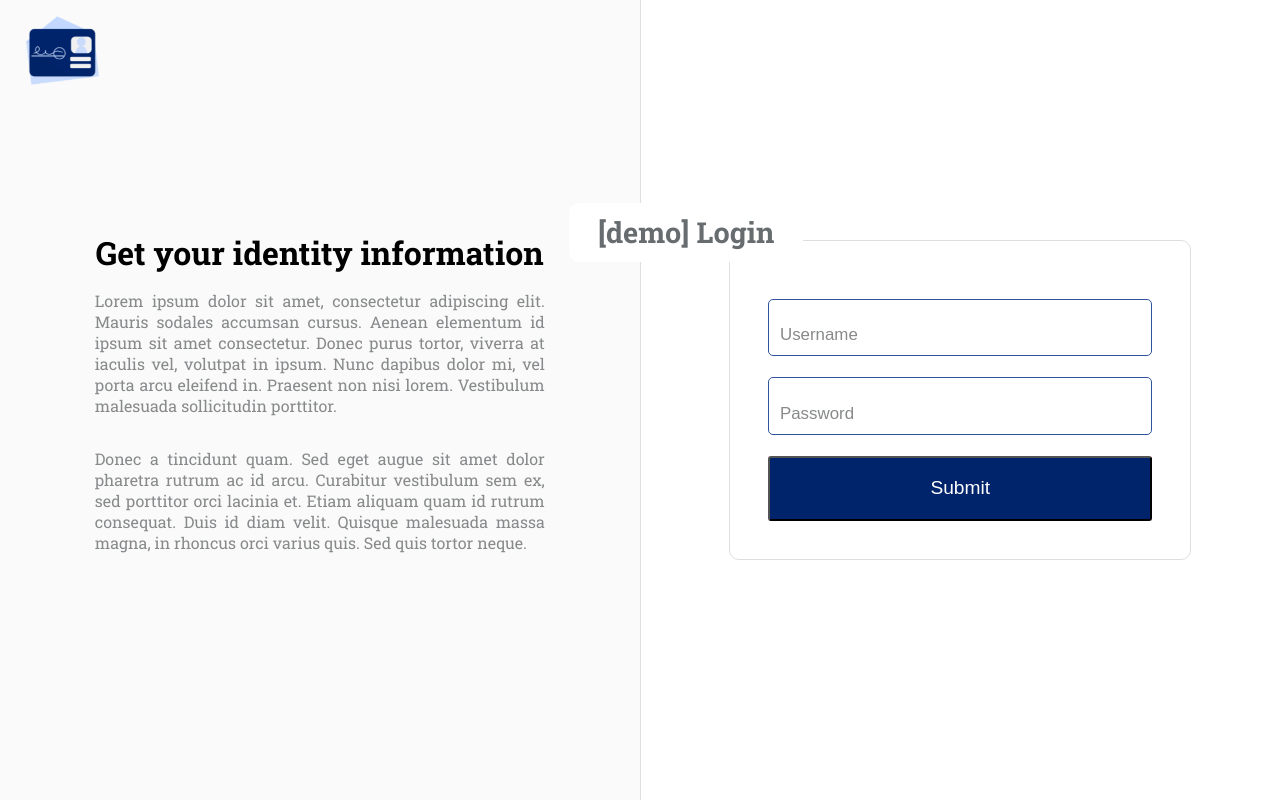
After one commit to sirosfoundation/wwwallet-core, a Node server app: template views/issuance/authorize.handlebars in a window 1280 px wide. The commit adds this page. Run offline with Node 20, Linux system fonts and the light colour scheme; the template is opened without the code that fills it, so the values that code supplies are empty; some libraries are stand-ins or nearby versions.

Commit message:
bootstrap authorize endpoint

```diff
--- a/main.validateConfig.ts
+++ b/main.validateConfig.ts
@@ -4,7 +4,7 @@ import {
 	validateCredentialOfferHandlerConfig,
 	validateOauthAuthorizationServerHandlerConfig,
 	validateOpenidCredentialIssuerHandlerConfig,
-	validatePushedAuthorizationRequestConfig,
+	validatePushedAuthorizationRequestHandlerConfig,
 	validateTokenHandlerConfig,
 } from "./src";
 
@@ -13,7 +13,7 @@ try {
 	validateTokenHandlerConfig(core.config);
 	validateOauthAuthorizationServerHandlerConfig(core.config);
 	validateOpenidCredentialIssuerHandlerConfig(core.config);
-	validatePushedAuthorizationRequestConfig(core.config);
+	validatePushedAuthorizationRequestHandlerConfig(core.config);
 
 	console.info("    \x1b[32m%s\x1b[0m", "========== configuration validation");
 	console.info("        \x1b[32m[OK]\x1b[32m");
--- a/public/styles/main.css
+++ b/public/styles/main.css
@@ -32,6 +32,25 @@ header {
 	left: 0;
 	display: flex;
 	align-items: center;
+}
+
+.field label {
+	display: block;
+}
+
+.field input[type="text"],
+.field input[type="password"] {
+	display: block;
+	padding: 1em 1em 0.5em 0.5em;
+	border-radius: 5px;
+	border: 1px solid #30549b;
+	margin-bottom: 1em;
+}
+
+.field input[type="text"]::placeholder,
+.field input[type="password"]::placeholder {
+	font-size: 0.8em;
+	color: #87898a;
 }
 
 @media (max-width: 768px) {
@@ -113,7 +132,7 @@ header .logo {
 	text-align: justify;
 }
 
-.credential-offer-overlay {
+.content {
 	height: 100%;
 	flex: 0.5;
 	display: flex;
@@ -127,12 +146,23 @@ header .logo {
 		display: none;
 	}
 
-	.credential-offer-overlay {
+	.content {
 		flex: 1;
 	}
 }
 
-.credential-offer {
+.login-wrapper {
+	position: relative;
+	font-size: 1.2em;
+}
+
+.login-wrapper input {
+	font-size: 1.1em;
+	min-width: 350px;
+}
+
+.credential-offer,
+.login-wrapper {
 	position: relative;
 	text-align: center;
 	padding: 2em;
@@ -142,7 +172,8 @@ header .logo {
 	border: 1px solid #dfdfdf;
 }
 
-.credential-offer .title {
+.credential-offer .title,
+.login-wrapper .title {
 	position: absolute;
 	top: -2em;
 	right: 0;
@@ -151,13 +182,15 @@ header .logo {
 }
 
 @media (max-width: 768px) {
-	.credential-offer .title {
+	.credential-offer .title,
+	.login-wrapper .title {
 		left: 0;
 		text-align: center;
 	}
 }
 
-.credential-offer .title h2 {
+.credential-offer .title h2,
+.login-wrapper .title h2 {
 	line-height: 1.05em;
 	display: inline-block;
 	padding: 0.5em 1em;
@@ -199,12 +232,17 @@ header .logo {
 	border-radius: 3px;
 	color: white;
 	text-decoration: none;
+	font-size: 1em;
 }
 
 .button.fluid {
 	display: block;
 }
 
+form .button.fluid {
+	width: 100%;
+}
+
 .button:hover {
 	opacity: 0.9;
 }
--- a/src/errors.ts
+++ b/src/errors.ts
@@ -2,6 +2,7 @@ export type OauthErrorResponse = {
 	status: number;
 	data: {
 		error: OauthError;
+		errorMessage: string;
 	};
 	body: {
 		error: string;
@@ -27,6 +28,7 @@ export class OauthError extends Error {
 			status: this.status,
 			data: {
 				error: this,
+				errorMessage: this.error_description,
 			},
 			body: {
 				error: this.error,
--- a/src/handlers/index.ts
+++ b/src/handlers/index.ts
@@ -1,3 +1,4 @@
+export * from "./authorize.handler";
 export * from "./credentialOffer.handler";
 export * from "./oauthAuthorizationServer.handler";
 export * from "./openidCredentialIssuer.handler";
--- a/src/handlers/pushedAuthorizationRequest.handler.ts
+++ b/src/handlers/pushedAuthorizationRequest.handler.ts
@@ -83,7 +83,9 @@ export function pushedAuthorizationRequestHandlerFactory(
 	};
 }
 
-export function validatePushedAuthorizationRequestConfig(config: Config) {
+export function validatePushedAuthorizationRequestHandlerConfig(
+	config: Config,
+) {
 	const validate = ajv.compile(pushedAuthorizationRequestHandlerConfigSchema);
 	if (!validate(config)) {
 		const errorText = ajv.errorsText(validate.errors);
--- a/src/index.ts
+++ b/src/index.ts
@@ -4,6 +4,6 @@ export {
 	validateCredentialOfferHandlerConfig,
 	validateOauthAuthorizationServerHandlerConfig,
 	validateOpenidCredentialIssuerHandlerConfig,
-	validatePushedAuthorizationRequestConfig,
+	validatePushedAuthorizationRequestHandlerConfig,
 	validateTokenHandlerConfig,
 } from "./handlers";
--- /dev/null
+++ b/views/issuance/authorize.handlebars
@@ -0,0 +1,30 @@
+<header><a href="/"><img class="logo" src="/img/wwwallet-logo.png" /></a></header>
+
+<main class="main">
+  <div class="heading">
+    <h1>Get your identity information</h1>
+    <p>Lorem ipsum dolor sit amet, consectetur adipiscing elit. Mauris sodales accumsan cursus. Aenean elementum id ipsum sit amet consectetur. Donec purus tortor, viverra at iaculis vel, volutpat in ipsum. Nunc dapibus dolor mi, vel porta arcu eleifend in. Praesent non nisi lorem. Vestibulum malesuada sollicitudin porttitor.</p>
+    <p>Donec a tincidunt quam. Sed eget augue sit amet dolor pharetra rutrum ac id arcu. Curabitur vestibulum sem ex, sed porttitor orci lacinia et. Etiam aliquam quam id rutrum consequat. Duis id diam velit. Quisque malesuada massa magna, in rhoncus orci varius quis. Sed quis tortor neque.</p>
+  </div>
+  <div class="content">
+    {{#if @error}}
+    <div class="error">{{@errorMessage}}</div>
+    {{else}}
+    <div class="login-wrapper">
+      <div class="title">
+        <h2>[demo] Login</h2>
+      </div>
+      <form action="/login" method="POST">
+        <input type="hidden" name="request_uri" value="{{@requestUri}}"/>
+        <div class="field">
+          <input id="username" type="text" name="username" placeholder="Username" />
+        </div>
+        <div class="field">
+          <input id="password" type="password" name="password" placeholder="Password" />
+        </div>
+        <button type="submit" class="button fluid">Submit</button>
+      </form>
+    </div>
+    {{/if}}
+  </div>
+</main>
--- a/views/issuance/credential_offer.handlebars
+++ b/views/issuance/credential_offer.handlebars
@@ -22,13 +22,13 @@ function toggleConfigurations () {
 }
 </script>
 
-<div class="main" onclick="hideConfigurations()">
+<main class="main" onclick="hideConfigurations()">
   <div class="heading">
     <h1>Obtain your credential</h1>
     <p>Lorem ipsum dolor sit amet, consectetur adipiscing elit. Mauris sodales accumsan cursus. Aenean elementum id ipsum sit amet consectetur. Donec purus tortor, viverra at iaculis vel, volutpat in ipsum. Nunc dapibus dolor mi, vel porta arcu eleifend in. Praesent non nisi lorem. Vestibulum malesuada sollicitudin porttitor.</p>
     <p>Donec a tincidunt quam. Sed eget augue sit amet dolor pharetra rutrum ac id arcu. Curabitur vestibulum sem ex, sed porttitor orci lacinia et. Etiam aliquam quam id rutrum consequat. Duis id diam velit. Quisque malesuada massa magna, in rhoncus orci varius quis. Sed quis tortor neque.</p>
   </div>
-  <div class="credential-offer-overlay">
+  <div class="content">
     <div class="credential-offer">
       <div class="title">
         {{#each @credentialConfigurations}}
@@ -45,7 +45,7 @@ function toggleConfigurations () {
       {{/if}}
     </div>
   </div>
-</div>
+</main>
 
 <script>
 function hideConfigurations () {
```
Also changed, not shown: app.ts (+12 -2 lines), src/core.ts (+12 -2 lines), src/handlers/authorize.handler.ts (added, +103 -0 lines), src/handlers/schemas/authorizeHandlerConfig.schema.ts (added, +19 -0 lines), src/statements/validateClientCredentials.ts (+20 -0 lines), test/integration/authorizationCode.test.ts (added, +52 -0 lines).
